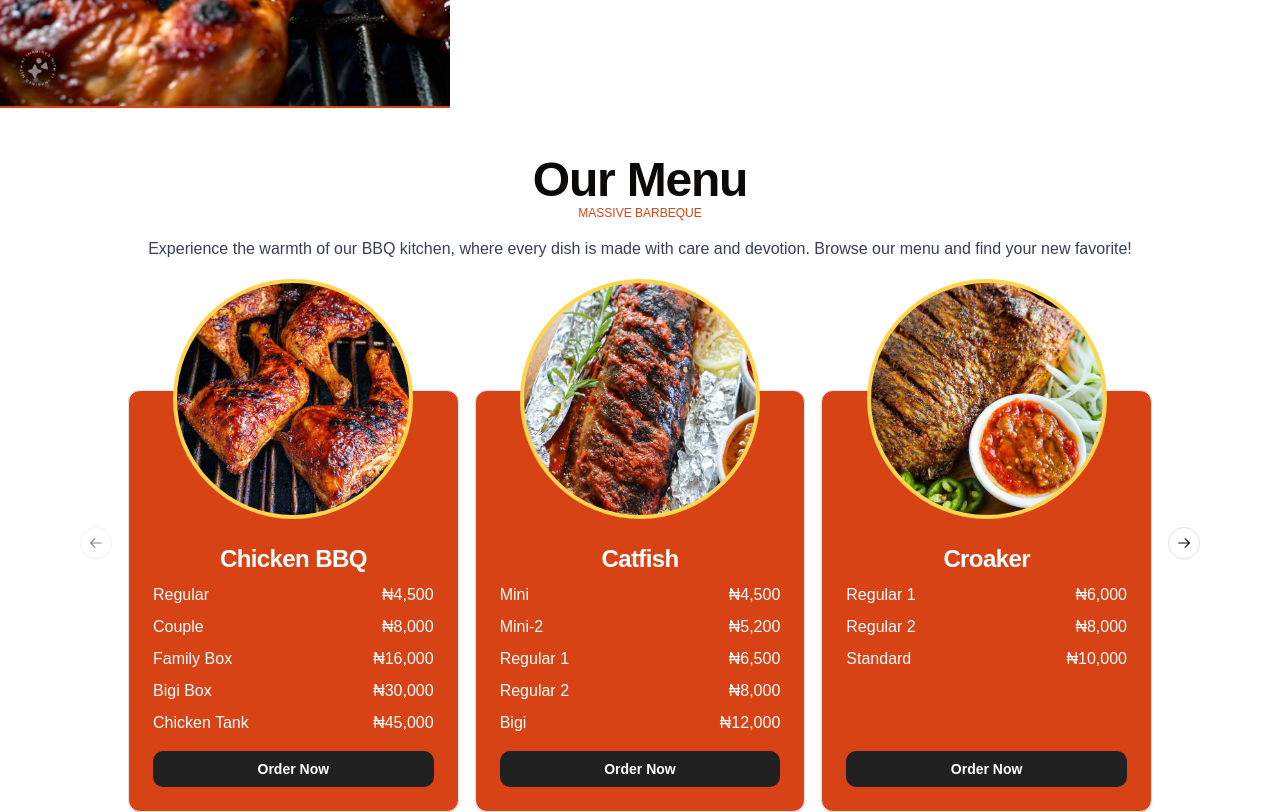
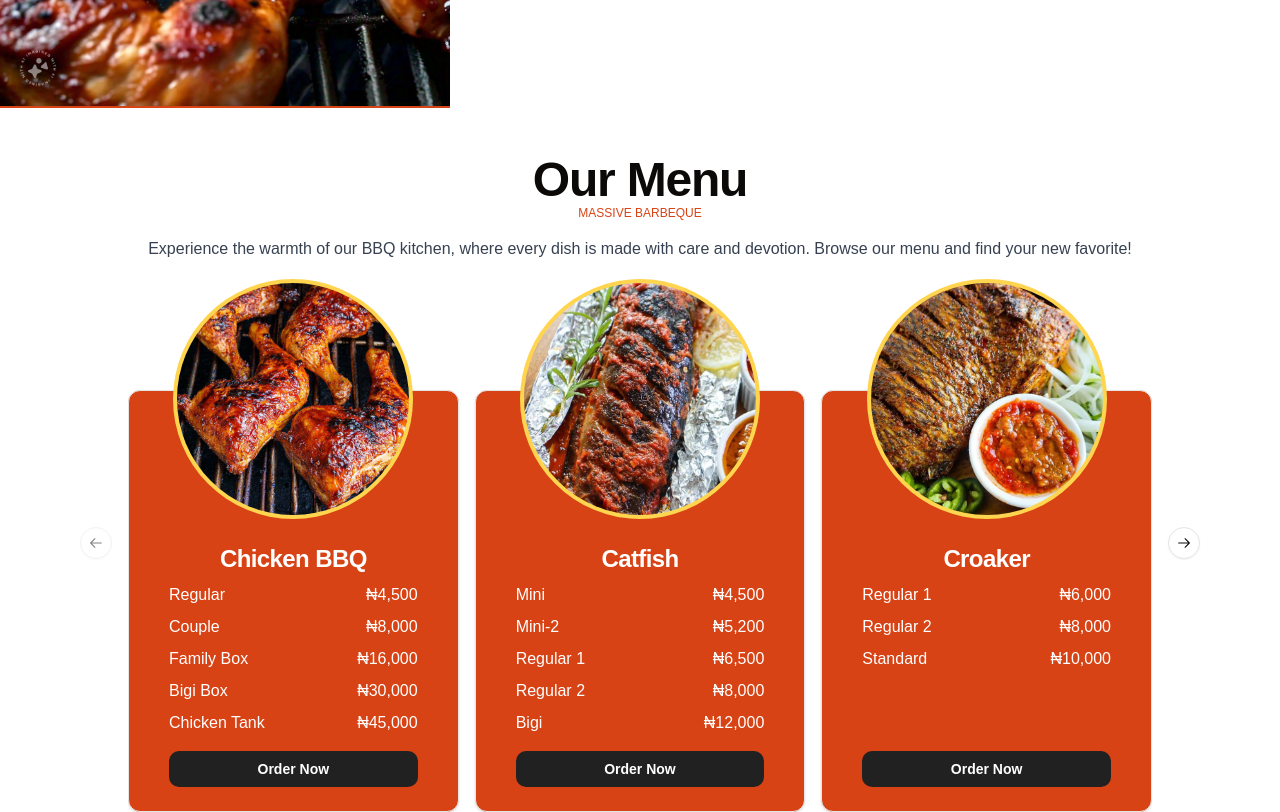
Before and after one commit to christianokuru/Massive-BarbeQ, a Next.js app: page / in a window 1280 px wide. Shown: the part 600-1412 px from the top of the page. Built offline with nearby package versions, Linux system fonts and the light colour scheme.

Commit message:
modified the card component to improve user experince

```diff
--- a/app/component/Menu.tsx
+++ b/app/component/Menu.tsx
@@ -13,7 +13,8 @@ import Link from "next/link";
 
 export default function Menu() {
   return (
-    <div className="container mx-auto px-4">
+    // the arrow thing
+    <div className="container mx-auto px-12">
       <h1 className="text-center scroll-m-20 text-4xl font-bold tracking-tight lg:text-5xl mb-[15px]  pt-7">
         Our Menu
       </h1>
@@ -29,7 +30,7 @@ export default function Menu() {
           {Products.map((product, index) => (
             <CarouselItem key={index} className="md:basis-1/2 lg:basis-1/3">
               <div className="pt-[115px] h-full">
-                <Card className="relative bg-[#D84315] text-white h-full pt-16 flex flex-col">
+                <Card className="relative bg-[#D84315] text-white h-full pt-16 flex flex-col px-4">
                   <div className="absolute top-2 left-1/2 transform -translate-x-1/2 -translate-y-1/2 w-60 h-60 rounded-full bg-[#FFD54F] p-1">
                     <div className="w-full h-full rounded-full overflow-hidden">
                       <Image
```
